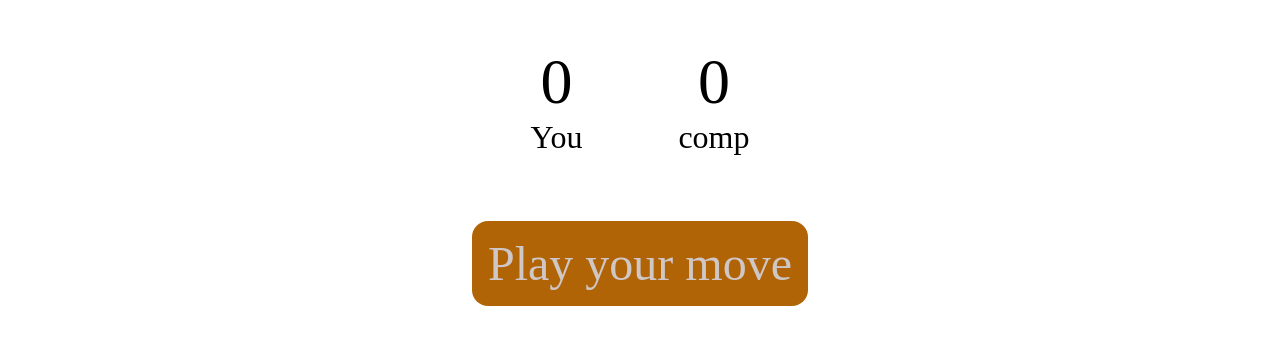
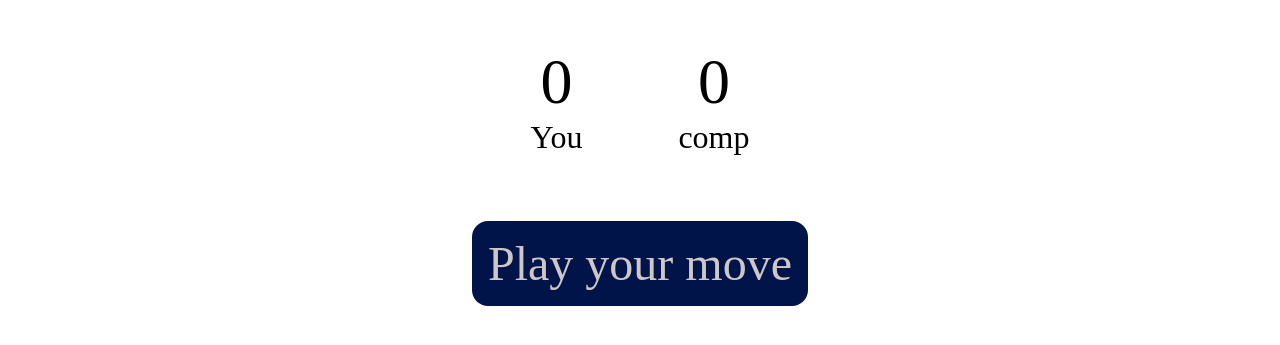
Before and after one commit to shiveshhcodes/JS-PROJECTS, a plain HTML site: page STONE PAPER SCISSOR/index.html in a window 1280 px wide. Shown: the part 333-678 px from the top of the page. Drawn offline with Linux system fonts and the light colour scheme.

Commit message:
Update style.css

```diff
--- a/STONE PAPER SCISSOR/style.css
+++ b/STONE PAPER SCISSOR/style.css
@@ -61,7 +61,7 @@ img{
 
 #msg {
 
-    background-color: rgb(177, 100, 6);
+    background-color: rgb(0, 20, 74);
     color: rgb(207, 198, 198);
     font-size: 3rem;
     display: inline;
```
